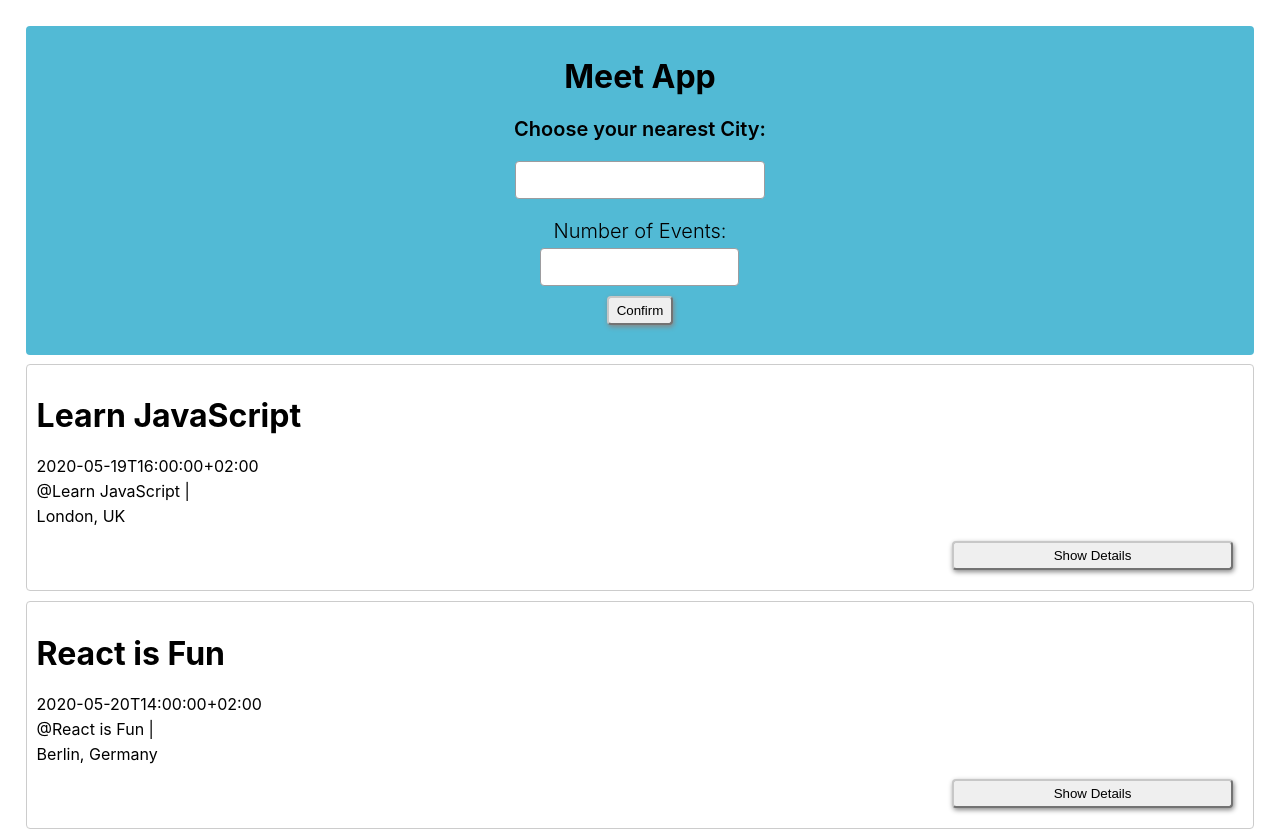
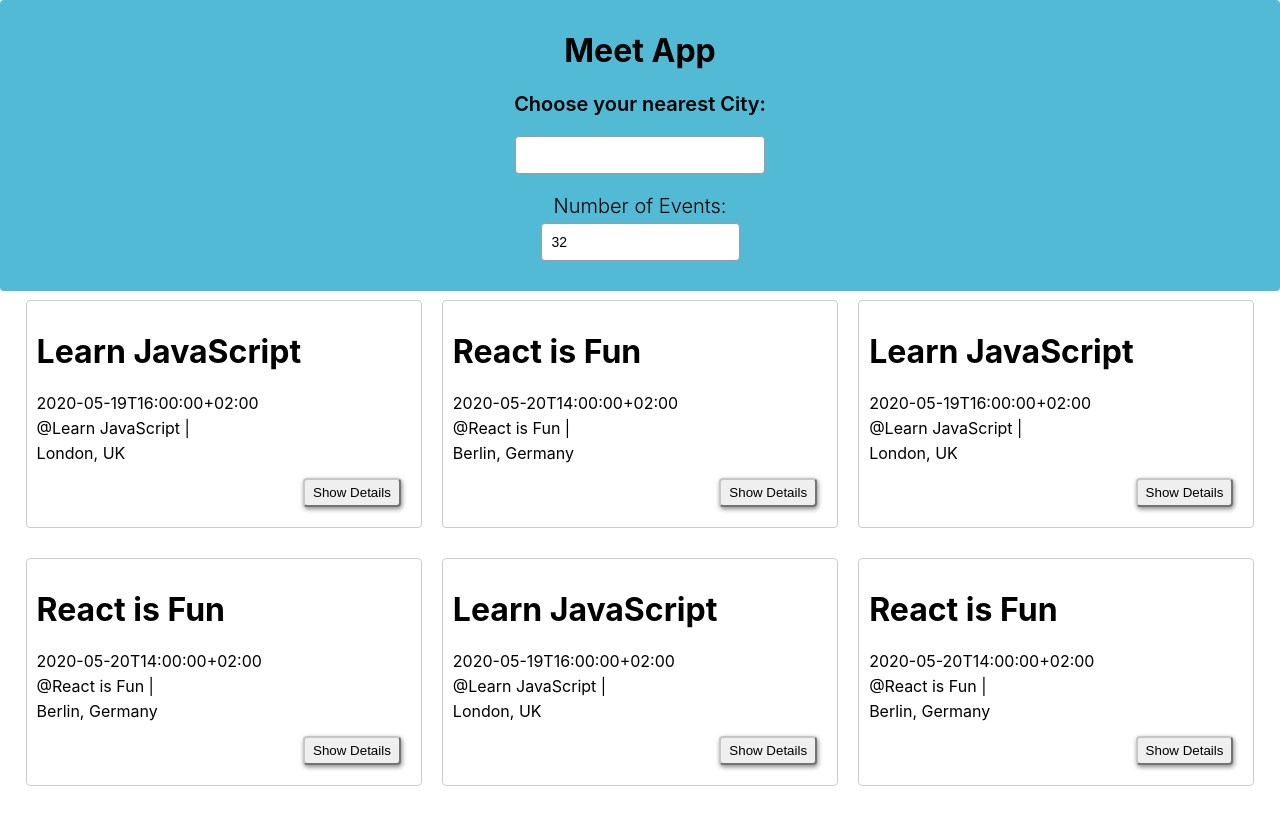
Before and after one commit to knopgm/meet, a React (Create React App) app: page / in a window 1280 px wide. Shown: the top 831 px of the page. Built offline with nearby package versions, Linux system fonts and the light colour scheme.

Commit message:
Set a integrate test for renderind EventList after state update and Add responsive CSS style

```diff
--- a/src/App.css
+++ b/src/App.css
@@ -1,7 +1,6 @@
 @import url(https://fonts.googleapis.com/css?family=Roboto:500);
 .App {
   text-align: center;
-  padding: 2%;
 }
 
 .App * {
@@ -116,8 +115,9 @@ input[type="number"] {
 
 .search-wrapper {
   position: fixed;
+  top: 0;
   overflow: hidden;
-  width: 96%;
+  width: 100%;
   background-color: #52bad5;
   border-radius: 4px;
   padding: 10px;
@@ -125,7 +125,17 @@ input[type="number"] {
 }
 
 .eventsWrapper {
-  margin-top: 338px;
+  margin-top: 300px;
+  padding: 0 2%;
+}
+
+.eventCardWrapper {
+  height: 100%;
+}
+
+.eventInfosWrapper {
+  display: flex;
+  flex-direction: column;
 }
 
 .name {
@@ -153,9 +163,27 @@ input[type="number"] {
   text-align: center;
 }
 
+.eventList {
+  display: block;
+}
+@media all and (min-width: 550px) {
+  .eventList {
+    display: grid;
+    grid-template-columns: 1fr 1fr;
+    grid-gap: 20px;
+  }
+}
+@media all and (min-width: 750px) {
+  .eventList {
+    display: grid;
+    grid-template-columns: 1fr 1fr 1fr;
+    grid-gap: 20px;
+  }
+}
+
 .button-wrapper {
   display: grid;
-  grid-template-columns: 1fr 1fr 1fr 1fr;
+  grid-template-columns: 1fr 1fr 1fr;
   grid-gap: 20px;
   padding: 10px;
   font-family: sans-serif;
--- a/src/App.js
+++ b/src/App.js
@@ -12,7 +12,7 @@ class App extends Component {
   state = {
     events: [],
     locations: [],
-    number: "",
+    eventCount: "",
   };
 
   componentDidMount() {
@@ -42,7 +42,7 @@ class App extends Component {
 
   handleInputChange = (inputValue) => {
     this.setState({
-      number: inputValue,
+      eventCount: inputValue,
     });
   };
 
@@ -60,7 +60,10 @@ class App extends Component {
           <NumberOfEvents onChange={this.handleInputChange} />
         </div>
         <div className="eventsWrapper">
-          <EventList events={this.state.events} number={this.state.number} />
+          <EventList
+            events={this.state.events}
+            eventCount={this.state.eventCount}
+          />
         </div>
       </div>
     );
--- a/src/Event.js
+++ b/src/Event.js
@@ -17,12 +17,15 @@ class Event extends Component {
     const renderEventDetails = () => {
       if (showDetails) {
         return (
-          <div>
-            <h3 className="subtitle">About event:</h3>
-            <a href="{link}" target="_blank" className="eventLink">
-              See details on Google Calendar
-            </a>
-            <p className="eventDescription">{description}</p>
+          <div className="eventCardWrapper">
+            <div className="eventInfosWrapper">
+              <h3 className="subtitle">About event:</h3>
+              <a href="{link}" target="_blank" className="eventLink">
+                See details on Google Calendar
+              </a>
+              <p className="eventDescription">{description}</p>
+            </div>
+
             <div className="button-wrapper">
               <button
                 className="btn-hideDetails"
--- a/src/EventList.js
+++ b/src/EventList.js
@@ -3,10 +3,10 @@ import Event from "./Event";
 
 class EventList extends Component {
   render() {
-    const { events, number } = this.props;
+    const { events, eventCount } = this.props;
 
-    const eventListMap = events.map((event) => (
-      <li className="event" key={event.id}>
+    const eventListMap = events.map((event, index) => (
+      <li className="event" key={`${event.id}-${index}`}>
         <Event
           title={event.summary}
           dateTime={event.start.dateTime}
@@ -18,8 +18,8 @@ class EventList extends Component {
     ));
     return (
       <>
-        <ul className="EventList">
-          {number !== "" ? eventListMap.slice(0, number) : eventListMap}
+        <ul className="eventList">
+          {eventCount !== "" ? eventListMap.slice(0, eventCount) : eventListMap}
         </ul>
       </>
     );
--- a/src/NumberOfEvents.js
+++ b/src/NumberOfEvents.js
@@ -2,10 +2,18 @@ import React, { Component } from "react";
 
 class NumberOfEvents extends Component {
   state = {
-    inputValue: "",
+    inputValue: 32,
   };
+
+  handleChange = (event) => {
+    const {
+      target: { value },
+    } = event;
+    this.setState({ inputValue: value });
+    this.props.onChange(value);
+  };
+
   render() {
-    const { onChange, eventCount } = this.props;
     return (
       <div className="numberOfEvents">
         <p className="numberOfEventsSubtitle">Number of Events:</p>
@@ -13,17 +21,8 @@ class NumberOfEvents extends Component {
           type="number"
           className="inputNumber"
           value={this.state.inputValue}
-          onChange={(event) =>
-            this.setState({ inputValue: event.target.value })
-          }
-          placeholder={eventCount}
+          onChange={this.handleChange}
         />
-        <button
-          className="numberOfEvents-btn"
-          onClick={() => onChange(this.state.inputValue)}
-        >
-          Confirm
-        </button>
       </div>
     );
   }
```
Also changed, not shown: 2 other files (tests, documents, lock files or other folders).
